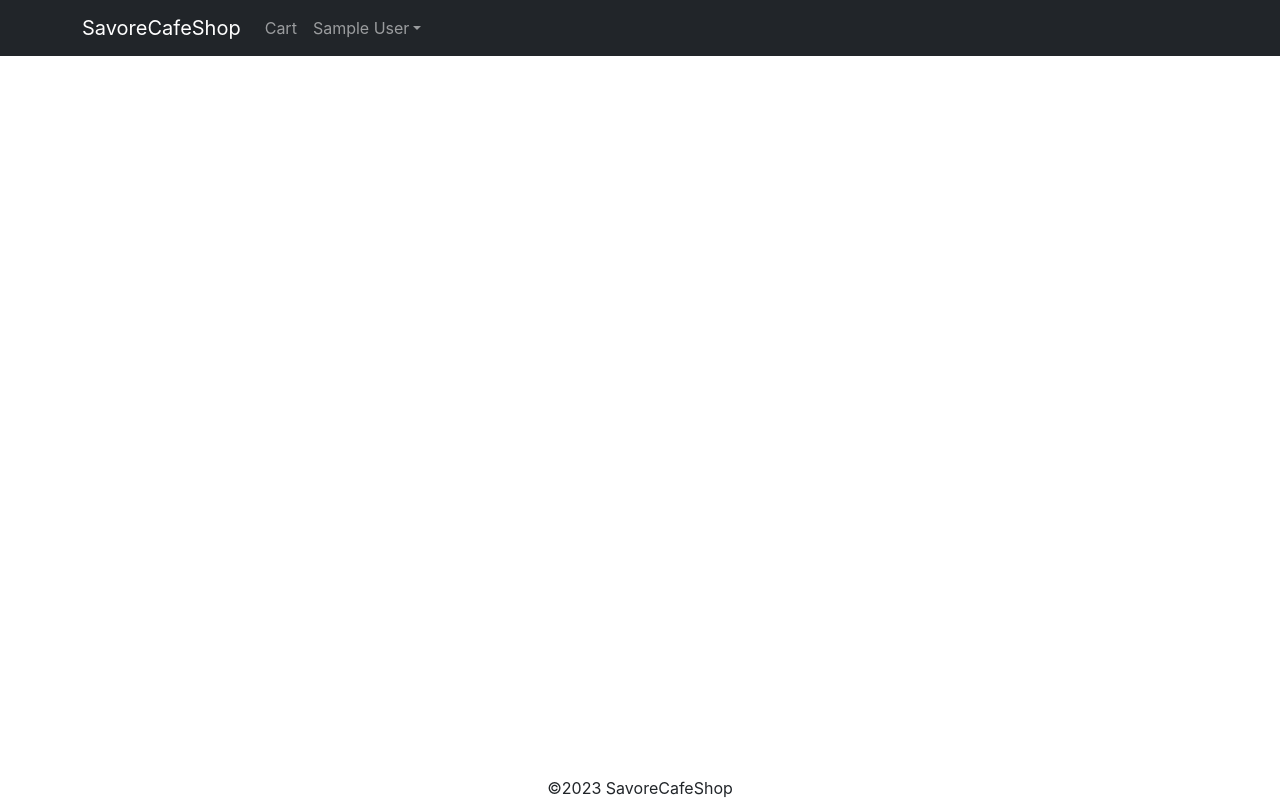
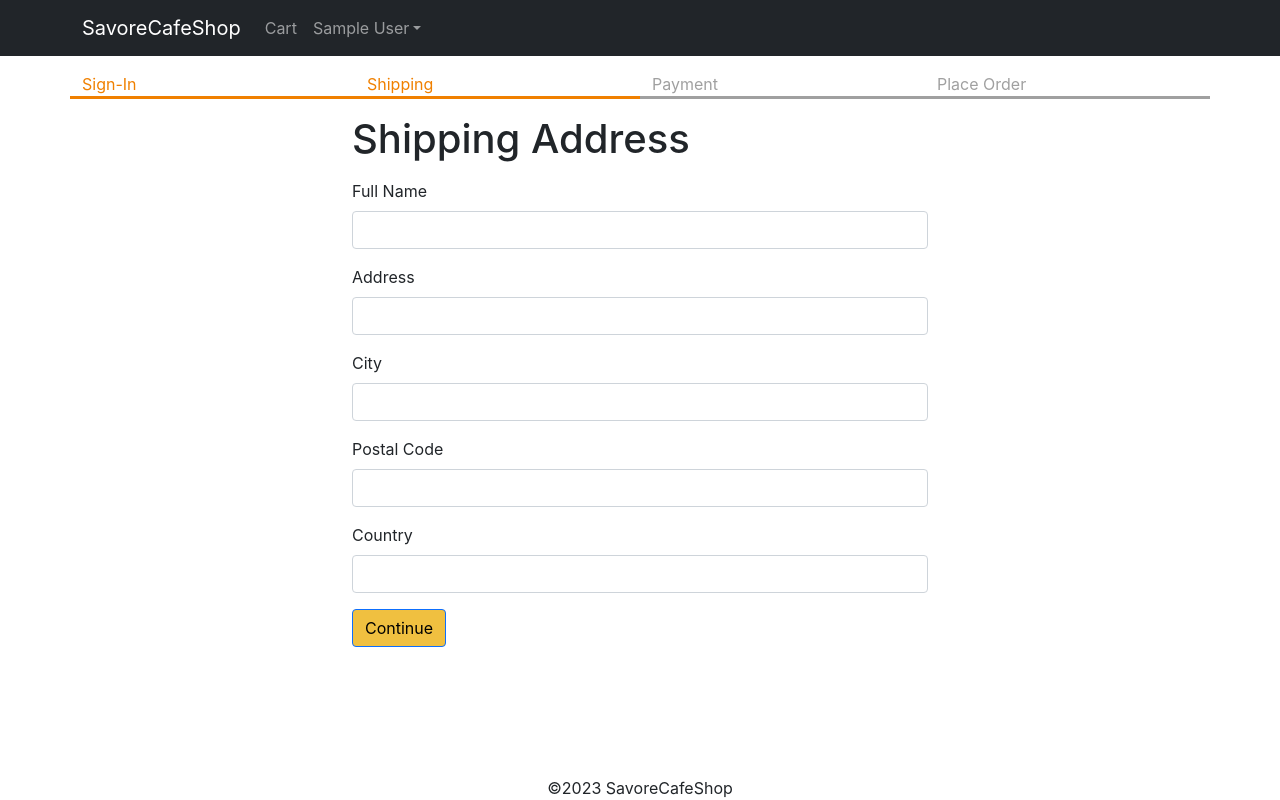
Before and after one commit to nxuandat/group2-savore, a React (Create React App) app in the folder frontend/: page /shipping in a window 1280 px wide. Built offline with nearby package versions, Linux system fonts and the light colour scheme; sample sign-in values are in the browser's storage.

Commit message:
Save shipping address
- no terminal installing.
- create new screen to get shipping address from user and save it in the store.
- create checkout step component and add CSS for it to show a checkout wizard.

```diff
--- a/frontend/src/App.js
+++ b/frontend/src/App.js
@@ -14,6 +14,7 @@
 // Cart Screen
 import CartScreen from './screens/CartScreen';
 import SigninScreen from './screens/SigninScreen';
+import ShippingAddressScreen from './screens/ShippingAddressScreen';
 
 function App() {
   const { state, dispatch: ctxDispatch } = useContext(Store);
@@ -22,46 +23,47 @@
   const signoutHandler = () => {
     ctxDispatch({ type: 'USER_SIGNOUT' });
     localStorage.removeItem('userInfo');
+    localStorage.removeItem('shippingAddress');
   };
 
   return (
     <BrowserRouter>
-      <div className="d-flex flex-column site-container">
-        <ToastContainer position="bottom-center" limit={1} />
+      <div className='d-flex flex-column site-container'>
+        <ToastContainer position='bottom-center' limit={1} />
         <header>
-          <Navbar bg="dark" variant="dark">
+          <Navbar bg='dark' variant='dark'>
             <Container>
-              <LinkContainer to="/">
+              <LinkContainer to='/'>
                 <Navbar.Brand>SavoreCafeShop</Navbar.Brand>
               </LinkContainer>
-              <Nav className="me-auto">
-                <Link to="/cart" className="nav-link">
+              <Nav className='me-auto'>
+                <Link to='/cart' className='nav-link'>
                   Cart
                   {cart.cartItems.length > 0 && (
-                    <Badge pill bg="danger">
+                    <Badge pill bg='danger'>
                       {cart.cartItems.reduce((a, c) => a + c.quantity, 0)}
                     </Badge>
                   )}
                 </Link>
                 {userInfo ? (
-                  <NavDropdown title={userInfo.name} id="basic-nav-dropdown">
-                    <LinkContainer to="/profile">
+                  <NavDropdown title={userInfo.name} id='basic-nav-dropdown'>
+                    <LinkContainer to='/profile'>
                       <NavDropdown.Item>User Profile</NavDropdown.Item>
                     </LinkContainer>
-                    <LinkContainer to="/orderhistory">
+                    <LinkContainer to='/orderhistory'>
                       <NavDropdown.Item>Order History</NavDropdown.Item>
                     </LinkContainer>
                     <NavDropdown.Divider />
                     <Link
-                      className="dropdown-item signout-link align-items-center"
-                      to="#signout"
+                      className='dropdown-item signout-link align-items-center'
+                      to='#signout'
                       onClick={signoutHandler}
                     >
                       Sign Out
                     </Link>
                   </NavDropdown>
                 ) : (
-                  <Link className="nav-link" to="/signin">
+                  <Link className='nav-link' to='/signin'>
                     Sign In
                   </Link>
                 )}
@@ -70,17 +72,18 @@
           </Navbar>
         </header>
         <main>
-          <Container className="mt-3">
+          <Container className='mt-3'>
             <Routes>
-              <Route path="/product/:slug" element={<ProductScreen />} />
-              <Route path="/cart" element={<CartScreen />} />
-              <Route path="/signin" element={<SigninScreen />} />
-              <Route path="/" element={<HomeScreen />} />
+              <Route path='/product/:slug' element={<ProductScreen />} />
+              <Route path='/cart' element={<CartScreen />} />
+              <Route path='/signin' element={<SigninScreen />} />
+              <Route path='/shipping' element={<ShippingAddressScreen />} />
+              <Route path='/' element={<HomeScreen />} />
             </Routes>
           </Container>
         </main>
         <footer>
-          <div className="text-center">&copy;2023 SavoreCafeShop</div>
+          <div className='text-center'>&copy;2023 SavoreCafeShop</div>
         </footer>
       </div>
     </BrowserRouter>
--- a/frontend/src/Store.js
+++ b/frontend/src/Store.js
@@ -8,6 +8,9 @@
     : null,
 
   cart: {
+    shippingAddress: localStorage.getItem('shippingAddress')
+      ? JSON.parse(localStorage.getItem('shippingAddress'))
+      : {},
     cartItems: localStorage.getItem('cartItems')
       ? JSON.parse(localStorage.getItem('cartItems'))
       : [],
@@ -41,7 +44,22 @@
       return { ...state, userInfo: action.payload };
 
     case 'USER_SIGNOUT':
-      return { ...state, userInfo: null };
+      return {
+        ...state,
+        userInfo: null,
+        cart: {
+          cartItems: [],
+          shippingAddress: {},
+        },
+      };
+    case 'SAVE_SHIPPING_ADDRESS':
+      return {
+        ...state,
+        cart: {
+          ...state.cart,
+          shippingAddress: action.payload,
+        },
+      };
     default:
       return state;
   }
--- /dev/null
+++ b/frontend/src/components/CheckoutSteps.js
@@ -0,0 +1,14 @@
+import React from 'react';
+import Row from 'react-bootstrap/Row';
+import Col from 'react-bootstrap/Col';
+
+export default function CheckoutSteps(props) {
+  return (
+    <Row className='checkout-steps'>
+      <Col className={props.step1 ? 'active' : ''}>Sign-In</Col>
+      <Col className={props.step2 ? 'active' : ''}>Shipping</Col>
+      <Col className={props.step3 ? 'active' : ''}>Payment</Col>
+      <Col className={props.step4 ? 'active' : ''}>Place Order</Col>
+    </Row>
+  );
+}
--- a/frontend/src/index.css
+++ b/frontend/src/index.css
@@ -64,3 +64,13 @@
 .small-container {
   max-width: 600px;
 }
+
+/* Checkout Steps */
+.checkout-steps > div {
+  border-bottom: 0.2rem solid #a0a0a0;
+  color: #a0a0a0;
+}
+.checkout-steps > div.active {
+  border-bottom: 0.2rem solid #f08000;
+  color: #f08000;
+}
--- /dev/null
+++ b/frontend/src/screens/ShippingAddressScreen.js
@@ -0,0 +1,110 @@
+import React, { useContext, useEffect, useState } from 'react';
+import { Helmet } from 'react-helmet-async';
+import Form from 'react-bootstrap/Form';
+import Button from 'react-bootstrap/Button';
+import { useNavigate } from 'react-router-dom';
+import { Store } from '../Store';
+import CheckoutSteps from '../components/CheckoutSteps';
+
+export default function ShippingAddressScreen() {
+  const navigate = useNavigate();
+  const { state, dispatch: ctxDispatch } = useContext(Store);
+  const {
+    userInfo,
+    cart: { shippingAddress },
+  } = state;
+  const [fullName, setFullName] = useState(shippingAddress.fullName || '');
+  const [address, setAddress] = useState(shippingAddress.address || '');
+  const [city, setCity] = useState(shippingAddress.city || '');
+  const [postalCode, setPostalCode] = useState(
+    shippingAddress.postalCode || ''
+  );
+  useEffect(() => {
+    if (!userInfo) {
+      navigate('/signin?redirect=/shipping');
+    }
+  }, [userInfo, navigate]);
+  const [country, setCountry] = useState(shippingAddress.country || '');
+  const submitHandler = (e) => {
+    e.preventDefault();
+    ctxDispatch({
+      type: 'SAVE_SHIPPING_ADDRESS',
+      payload: {
+        fullName,
+        address,
+        city,
+        postalCode,
+        country,
+      },
+    });
+    localStorage.setItem(
+      'shippingAddress',
+      JSON.stringify({
+        fullName,
+        address,
+        city,
+        postalCode,
+        country,
+      })
+    );
+    navigate('/payment');
+  };
+  return (
+    <div>
+      <Helmet>
+        <title>Shipping Address</title>
+      </Helmet>
+      <CheckoutSteps step1 step2></CheckoutSteps>
+      <div className='container small-container'>
+        <h1 className='my-3'>Shipping Address</h1>
+        <Form onSubmit={submitHandler}>
+          <Form.Group className='mb-3' controlId='fullName'>
+            <Form.Label>Full Name</Form.Label>
+            <Form.Control
+              value={fullName}
+              onChange={(e) => setFullName(e.target.value)}
+              required
+            />
+          </Form.Group>
+          <Form.Group className='mb-3' controlId='address'>
+            <Form.Label>Address</Form.Label>
+            <Form.Control
+              value={address}
+              onChange={(e) => setAddress(e.target.value)}
+              required
+            />
+          </Form.Group>
+          <Form.Group className='mb-3' controlId='city'>
+            <Form.Label>City</Form.Label>
+            <Form.Control
+              value={city}
+              onChange={(e) => setCity(e.target.value)}
+              required
+            />
+          </Form.Group>
+          <Form.Group className='mb-3' controlId='postalCode'>
+            <Form.Label>Postal Code</Form.Label>
+            <Form.Control
+              value={postalCode}
+              onChange={(e) => setPostalCode(e.target.value)}
+              required
+            />
+          </Form.Group>
+          <Form.Group className='mb-3' controlId='country'>
+            <Form.Label>Country</Form.Label>
+            <Form.Control
+              value={country}
+              onChange={(e) => setCountry(e.target.value)}
+              required
+            />
+          </Form.Group>
+          <div className='mb-3'>
+            <Button variant='primary' type='submit'>
+              Continue
+            </Button>
+          </div>
+        </Form>
+      </div>
+    </div>
+  );
+}
```
